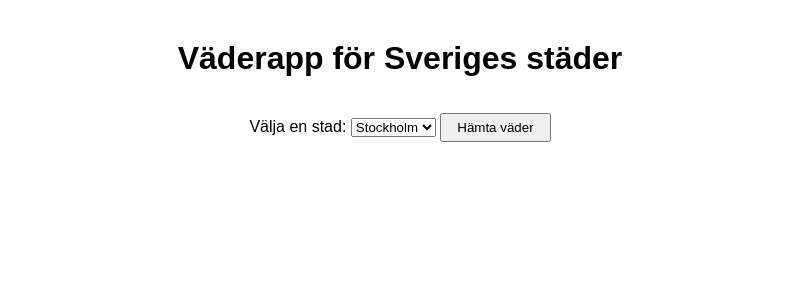
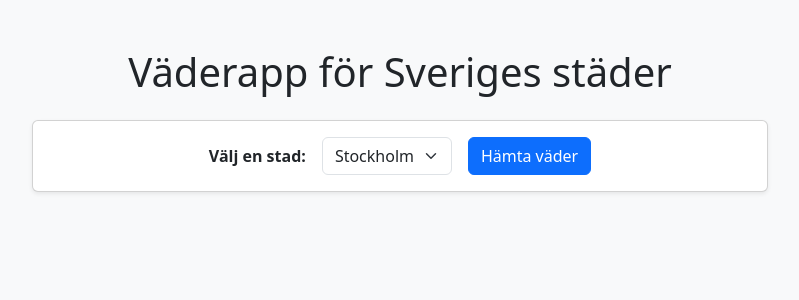
Before and after one commit to BarisKesen7/vaderapp-flask, a Flask app: page / in a window 1280 px wide. Shown: the top 300 px of the page, without its empty margins (240-1039 px from the left). Run offline with Flask 3, Linux system fonts and the light colour scheme.

Commit message:
Snyggat till designen med Bootstrap och fixat bugg
*Lagt till Bootstrap i base.html för en modernare design.
*Uppdaterat index.html med snygga rutor (cards) och finare knappar.
*Fixat ett fel i app.py där Malmö hade ett kommatecken istället för punkt i koordinaterna.

```diff
--- a/app.py
+++ b/app.py
@@ -8,7 +8,7 @@ app = Flask(__name__)
 stad_koordinater = {
     "Stockholm": (59.33, 18.06),
     "Göteborg": (57.71, 11.97),
-    "Malmö": (55.60, 13,00),
+    "Malmö": (55.60, 13.00),
     "Umeå": (63.83, 20.26),
     "Kiruna": (67.85, 20.22)
 }
--- a/templates/base.html
+++ b/templates/base.html
@@ -2,15 +2,12 @@
 <html lang="sv">
     <head>
         <title>Svenska Väderappen</title>
+        <link href="https://cdn.jsdelivr.net/npm/bootstrap@5.3.2/dist/css/bootstrap.min.css" rel="stylesheet">
     </head>
 
-    <body>
-        <main style="max-width: 600px; margin: 40px auto; font-family: sans-serif; text-align: center;">
-            <h1>Väderapp för Sveriges städer</h1>
-
-            {% block content %}
-            {% endblock %}
-
-        </main>
+    <body class="bg-light">
+        <div class="container py-5">
+            {% block content %}{% endblock %}
+        </div>
     </body>
 </html>
--- a/templates/index.html
+++ b/templates/index.html
@@ -1,32 +1,51 @@
 {% extends "base.html" %}
 
 {% block content %}
+<div class="row justify-content-center">
+    <div class="col-md-8 text-center">
+        <h1 class="mb-4">Väderapp för Sveriges städer</h1>
 
-    <form method="POST" action="/">
-        <label for="stad">Välja en stad:</label>
-        <select name="stad" id="stad">
-            <option value="Stockholm">Stockholm</option>
-            <option value="Göteborg">Göteborg</option>
-            <option value="Malmö">Malmö</option>
-            <option value="Umeå">Umeå</option>
-            <option value="Kiruna">Kiruna</option>
+        <!-- Snyggt kort (card) för sökformuläret -->
+        <div class="card shadow-sm mb-4">
+            <div class="card-body">
+                <form method="POST" action="/" class="d-flex justify-content-center align-items-center gap-3">
+                    <label for="stad" class="form-label mb-0 fw-bold">Välj en stad:</label>
+                    <select name="stad" id="stad" class="form-select w-auto">
+                        <option value="Stockholm" {% if stad == 'Stockholm' %}selected{% endif %}>Stockholm</option>
+                        <option value="Göteborg" {% if stad == 'Göteborg' %}selected{% endif %}>Göteborg</option>
+                        <option value="Malmö" {% if stad == 'Malmö' %}selected{% endif %}>Malmö</option>
+                        <option value="Umeå" {% if stad == 'Umeå' %}selected{% endif %}>Umeå</option>
+                        <option value="Kiruna" {% if stad == 'Kiruna' %}selected{% endif %}>Kiruna</option>
                     </select>
-        <button type="submit" style="margin-top: 15px; padding: 5px 15px;">Hämta väder</button>
+                    <button type="submit" class="btn btn-primary">Hämta väder</button>
                 </form>
+            </div>
+        </div>
 
+        <!-- Bootstrap-designat felmeddelande -->
         {% if fel %}
-        <p style="color: red; font-weight: bold; margin-top: 20px;">{{ fel }}</p>
+        <div class="alert alert-danger shadow-sm" role="alert">
+            {{ fel }}
+        </div>
         {% endif %}
 
+        <!-- Visar väderdata och diagram -->
         {% if data %}
-        <div style="margin-top: 30px; padding: 20px; background-color: bisque; border-radius: 9px;">
-            <h2>Nuvarande väder i {{ stad }}</h2>
-            <p><strong>Temperaturen:</strong> {{ data.current.temperature_2m }}</p>
-            <p><strong>Hastigheten av vind:</strong> {{ data.current.wind_speed_10m }} km/h</p>
+        <div class="card shadow-sm mb-4" style="background-color: #ffe4c4;"> <!-- Bevarar din 'bisque'-färg -->
+            <div class="card-body">
+                <h2 class="card-title h4">Nuvarande väder i {{ stad }}</h2>
+                <p class="card-text mb-1"><strong>Temperaturen:</strong> {{ data.current.temperature_2m }} °C</p>
+                <p class="card-text"><strong>Hastigheten av vind:</strong> {{ data.current.wind_speed_10m }} km/h</p>
+            </div>
         </div>
 
-        <div style="margin-top: 30px;">
+        <!-- Diagrammet i ett eget kort -->
+        <div class="card shadow-sm">
+            <div class="card-body p-0 pt-3">
                 {{ diagram | safe }}
             </div>
+        </div>
         {% endif %}
+    </div>
+</div>
 {% endblock %}
```
Lines whose indentation alone changed are shown as unchanged.
